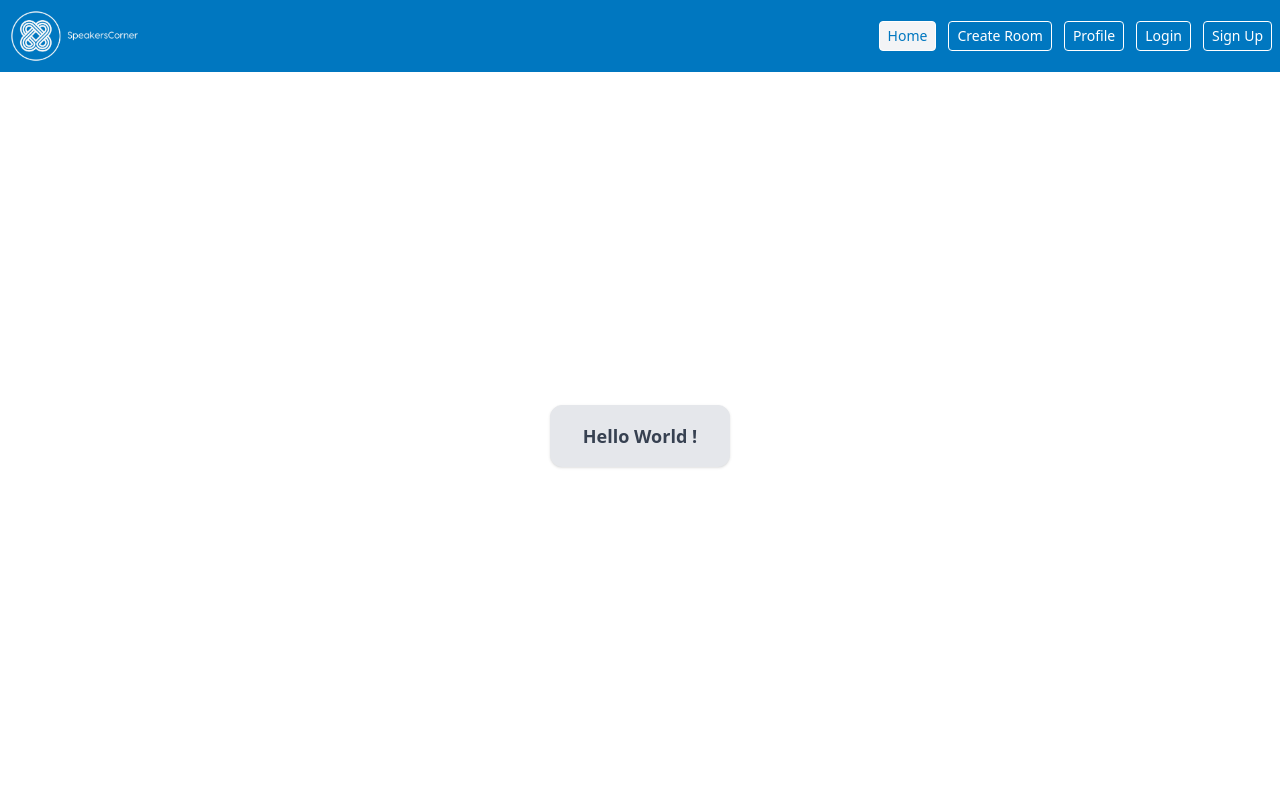
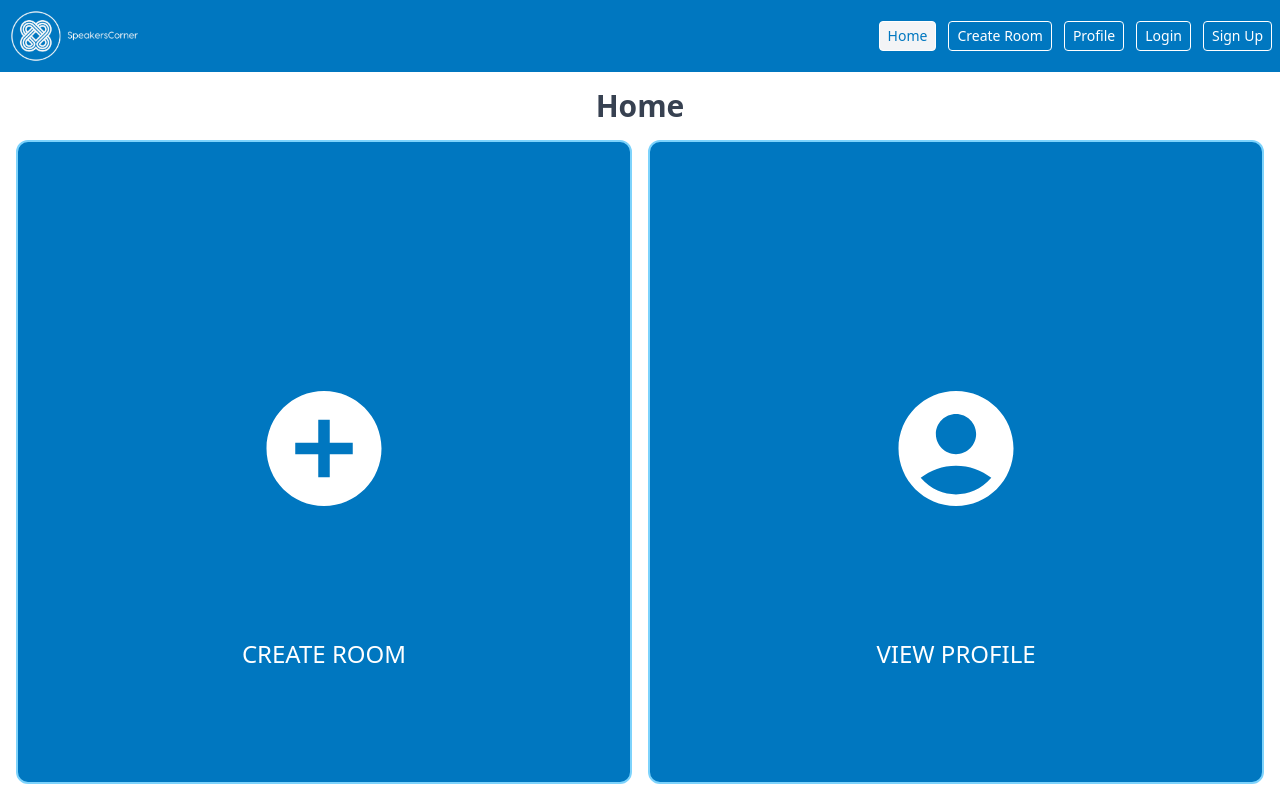
Before and after one commit to LaunchUpCorp/Speakers-corner, a React (Create React App) app in the folder client/: page / in a window 1280 px wide. Built offline with nearby package versions, Linux system fonts and the light colour scheme.

Commit message:
feat: create landing page with proprer link functionality

```diff
--- a/client/package.json
+++ b/client/package.json
@@ -5,6 +5,7 @@
   "dependencies": {
     "@emotion/react": "^11.10.8",
     "@emotion/styled": "^11.10.8",
+    "@mui/icons-material": "^5.11.16",
     "@mui/material": "^5.12.3",
     "@testing-library/jest-dom": "^5.16.5",
     "@testing-library/react": "^13.4.0",
--- a/client/public/index.html
+++ b/client/public/index.html
@@ -7,9 +7,8 @@
     <meta name="theme-color" content="#000000" />
     <meta
       name="description"
-      content="Web site created using create-react-app"
+      content="Open-source debate app created by LaunchUp's SpeakersCorner team"
     />
-    <link rel="apple-touch-icon" href="%PUBLIC_URL%/logo192.png" />
     <!--
       manifest.json provides metadata used when your web app is installed on a
       user's mobile device or desktop. See https://developers.google.com/web/fundamentals/web-app-manifest/
--- a/client/src/App.tsx
+++ b/client/src/App.tsx
@@ -1,23 +1,12 @@
 import { BrowserRouter, Routes, Route } from "react-router-dom";
 import Header from "./components/Header";
+import Landing from "./pages/Landing";
 
 function App() {
   return (
     <BrowserRouter>
       <Routes>
-        <Route
-          path="/"
-          element={
-            <main>
-              <Header />
-              <div className="flex min-h-[calc(100vh-4.5rem)] items-center justify-center">
-                <h1 className="rounded-xl border bg-gray-200 px-8 py-4 text-lg font-bold text-gray-700 shadow">
-                  Hello World !
-                </h1>
-              </div>
-            </main>
-          }
-        />
+        <Route path="/" element={<Landing />} />
         <Route
           path="*"
           element={
--- /dev/null
+++ b/client/src/pages/Landing/LinkCard.tsx
@@ -0,0 +1,23 @@
+import { Link } from "react-router-dom";
+
+interface Props {
+  label: string;
+  path: string;
+  children: JSX.Element;
+}
+
+function LinkCard({ label, path, children }: Props) {
+  return (
+    <Link
+      className="relative flex h-1/2 min-h-[14.5rem] w-full animate-cardHoverOff flex-col items-center justify-center rounded-xl border-2 border-sky-300 bg-sc-blue text-white hover:animate-cardHover hover:bg-[#00629e] md:h-full md:min-h-[27.5rem]"
+      to={path}
+    >
+      <div className="mb-10 scale-[5.75]">{children}</div>
+      <h2 className="absolute bottom-6 text-xl uppercase md:bottom-28 md:text-2xl">
+        {label}
+      </h2>
+    </Link>
+  );
+}
+
+export default LinkCard;
--- /dev/null
+++ b/client/src/pages/Landing/index.tsx
@@ -0,0 +1,24 @@
+import { AccountCircle, AddCircle } from "@mui/icons-material";
+import Header from "../../components/Header";
+import LinkCard from "./LinkCard";
+
+function Landing() {
+  return (
+    <main>
+      <Header />
+      <div className="flex min-h-[calc(100vh-6.875)] flex-col items-center gap-4 p-4 md:min-h-[calc(100vh-4.5rem)]">
+        <h1 className="text-3xl font-bold text-gray-700">Home</h1>
+        <div className="flex h-[calc(100vh-12.125rem)] w-full flex-col gap-4 md:h-[calc(100vh-9.75rem)] md:flex-row">
+          <LinkCard label="Create Room" path="/create-room">
+            <AddCircle />
+          </LinkCard>
+          <LinkCard label="View Profile" path="/profile">
+            <AccountCircle />
+          </LinkCard>
+        </div>
+      </div>
+    </main>
+  );
+}
+
+export default Landing;
--- a/client/tailwind.config.js
+++ b/client/tailwind.config.js
@@ -6,6 +6,28 @@ module.exports = {
       colors: {
         "sc-blue": "#0077c0",
       },
+      keyframes: {
+        cardHover: {
+          "0%": {
+            transform: "scale(1)",
+          },
+          "100%": {
+            transform: "scale(1.0125)",
+          },
+        },
+        cardHoverOff: {
+          "0%": {
+            transform: "scale(1.0125)",
+          },
+          "100%": {
+            transform: "scale(1)",
+          },
+        },
+      },
+      animation: {
+        cardHover: "cardHover 0.375s both",
+        cardHoverOff: "cardHoverOff 0.375s",
+      },
     },
   },
   plugins: [],
```
Also changed, not shown: client/public/manifest.json, 2 other files (tests, documents, lock files or other folders).
